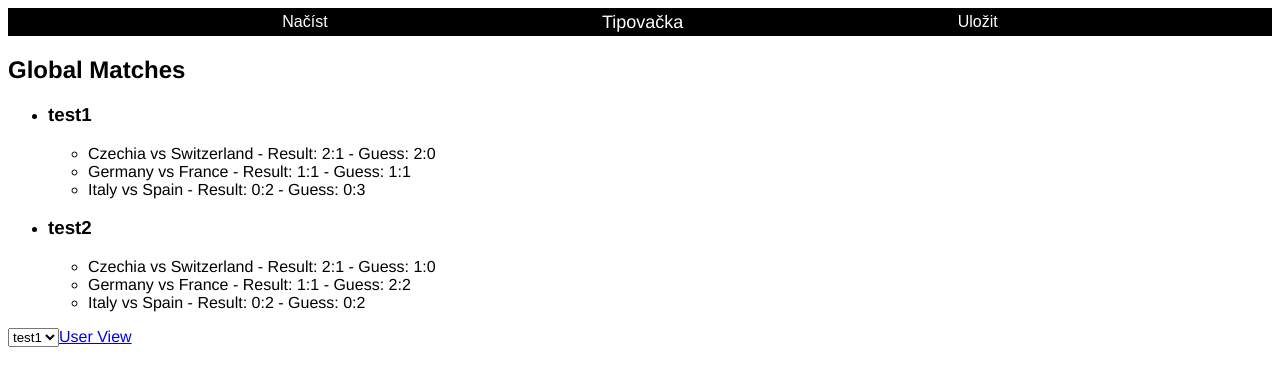
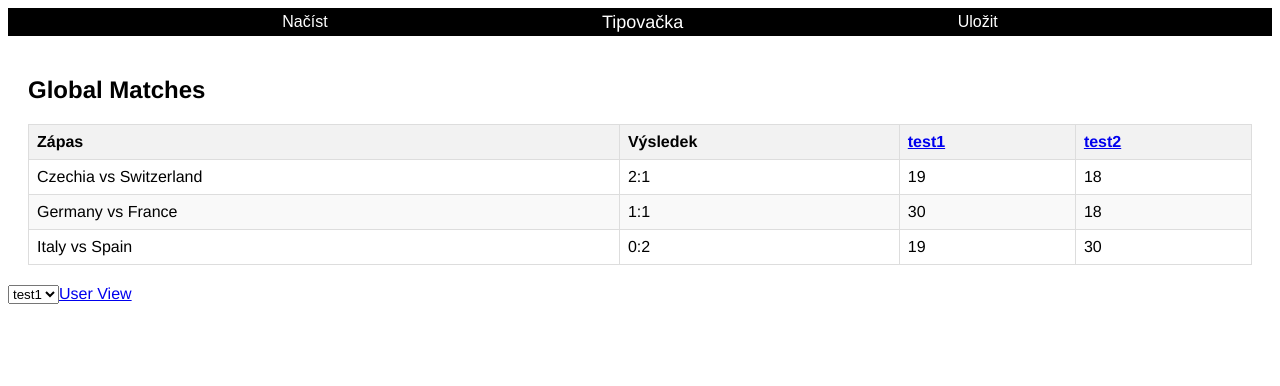
Before and after one commit to M-Brachtl/tipoVue, a Vue app: page / in a window 1280 px wide. Shown: the top 386 px of the page. Built offline with nearby package versions, Linux system fonts and the light colour scheme.

Commit message:
Global table

```diff
--- a/src/App.vue
+++ b/src/App.vue
@@ -1,6 +1,7 @@
 <script setup>
 import { ref, watch } from 'vue';
 import { RouterView, RouterLink, useRoute } from 'vue-router'
+import pointsData from './assets/points.json';
 
 const allData = ref({
   test1: [
@@ -14,10 +15,18 @@ const allData = ref({
     { match: 'Italy vs Spain', result: '0:2', guess: '0:2' }
   ]
 });
+const totalPoints = ref({
+  test1: 68,
+  test2: 66
+});
+const matchPoints = ref([])
+matchPoints.value = pointsData;
 
 function updateData(newData) {
   allData.value = { ...allData.value, ...newData };
-  console.log("Updated allData:", allData.value);
+  // console.log("Updated allData:", allData.value);
+
+  // send POST request to save data
 }
 
 const userID = ref('test1'); // Předpokládáme, že uživatel je 'test1'
@@ -28,6 +37,10 @@ watch(() => route.path, (newPath) => {
   currentLocation.value = newPath;
 });
 
+function userIDSwitch(newUserID) {
+  userID.value = newUserID;
+  // console.log("Switched userID to:", userID.value);
+}
 
 </script>
 
@@ -35,7 +48,7 @@ watch(() => route.path, (newPath) => {
   <header><button @click="loadMatches()">Načíst</button> <span>{{ "Tipovačka" }}</span> <button @click="saveMatches()">Uložit</button></header>
 
   <RouterView v-slot="{ Component }">
-    <Component :is="Component" :allData="allData" :userID="userID" @updateData="updateData" />
+    <Component :is="Component" :allData="allData" :userID="userID" :totalPoints="totalPoints" :pointsData="pointsData" @updateData="updateData" @userIDEmit="userIDSwitch" />
   </RouterView>
   <div class="navigation">
     <!-- <input type="text" v-model="userID" placeholder="Enter User ID" v-if="currentLocation !== '/user'" /> -->
--- /dev/null
+++ b/src/assets/points.json
@@ -0,0 +1,26 @@
+[
+    {
+        "teams": "Czechia vs Switzerland",
+        "result": "2:1",
+        "points": {
+            "test1": 19,
+            "test2": 18
+        }
+    },
+    {
+        "teams": "Germany vs France",
+        "result": "1:1",
+        "points": {
+            "test1": 30,
+            "test2": 18
+        }
+    },
+    {
+        "teams": "Italy vs Spain",
+        "result": "0:2",
+        "points": {
+            "test1": 19,
+            "test2": 30
+        }
+    }
+]
--- a/src/views/globalView.vue
+++ b/src/views/globalView.vue
@@ -1,31 +1,69 @@
 <script setup>
-import { ref } from 'vue';
+import { RouterLink } from 'vue-router';
 
 const props = defineProps({
     allData: {
         type: Object,
         required: true
+    },
+    pointsData: {
+        type: Array,
+        required: true
     }
 });
+const emit = defineEmits(['userIDEmit']);
 
-// from all the data, we need to make a list of matches
-const matches = ref([]);
-
+function emitIDChange(emittedUserID) {
+    // Emit an event to switch user ID
+    emit('userIDEmit', emittedUserID);
+}
 
 </script>
 ¨
 <template>
     <div class="matches">
         <h2>Global Matches</h2>
-        <ul>
-            <li v-for="(matches, userID) in props.allData" :key="userID">
-                <h3>{{ userID }}</h3>
-                <ul>
-                    <li v-for="match in matches" :key="match.match">
-                        {{ match.match }} - Result: {{ match.result }} - Guess: {{ match.guess }}
-                    </li>
-                </ul>
-            </li>
-        </ul>
+        <table>
+            <thead>
+                <tr>
+                    <th>Zápas</th>
+                    <th>Výsledek</th>
+                    <th v-for="username in Object.keys(allData)"><RouterLink to="/user" @click="emitIDChange(username)">{{ username }}</RouterLink></th>
+                </tr>
+            </thead>
+            <tbody>
+                <tr v-for="(match, index) in pointsData" :key="index">
+                    <td>{{ match.teams }}</td>
+                    <td>{{ match.result }}</td>
+                    <td v-for="userpoints in Object.values(match.points)">
+                        {{ userpoints }}
+                    </td>
+                </tr>
+            </tbody>
+        </table>
     </div>
 </template>
+
+<style scoped>
+.matches {
+    padding: 20px;
+}
+.matches table {
+    width: 100%;
+    border-collapse: collapse;
+}
+.matches th, .matches td {
+    border: 1px solid #ddd;
+    padding: 8px;
+}
+.matches th {
+    background-color: #f2f2f2;
+    text-align: left;
+}
+.matches tr:nth-child(even) {
+    background-color: #f9f9f9;
+}
+.matches tr:hover {
+    background-color: #ddd;
+}
+</style>
--- a/src/views/userView.vue
+++ b/src/views/userView.vue
@@ -13,9 +13,13 @@ const props = defineProps({
     userID: {
         type: String,
         required: true
+    },
+    totalPoints: {
+        type: Object,
+        required: true
     }
 });
-console.log(props.allData);
+totalPoints.value = props.totalPoints[props.userID] || 0;
 const matches = ref(props.allData[props.userID] || [])
 // const matches = ref([])
 function loadMatches() {
```
Also changed, not shown: src/assets/fakeData.json (renamed from src/assets/matches.json).
